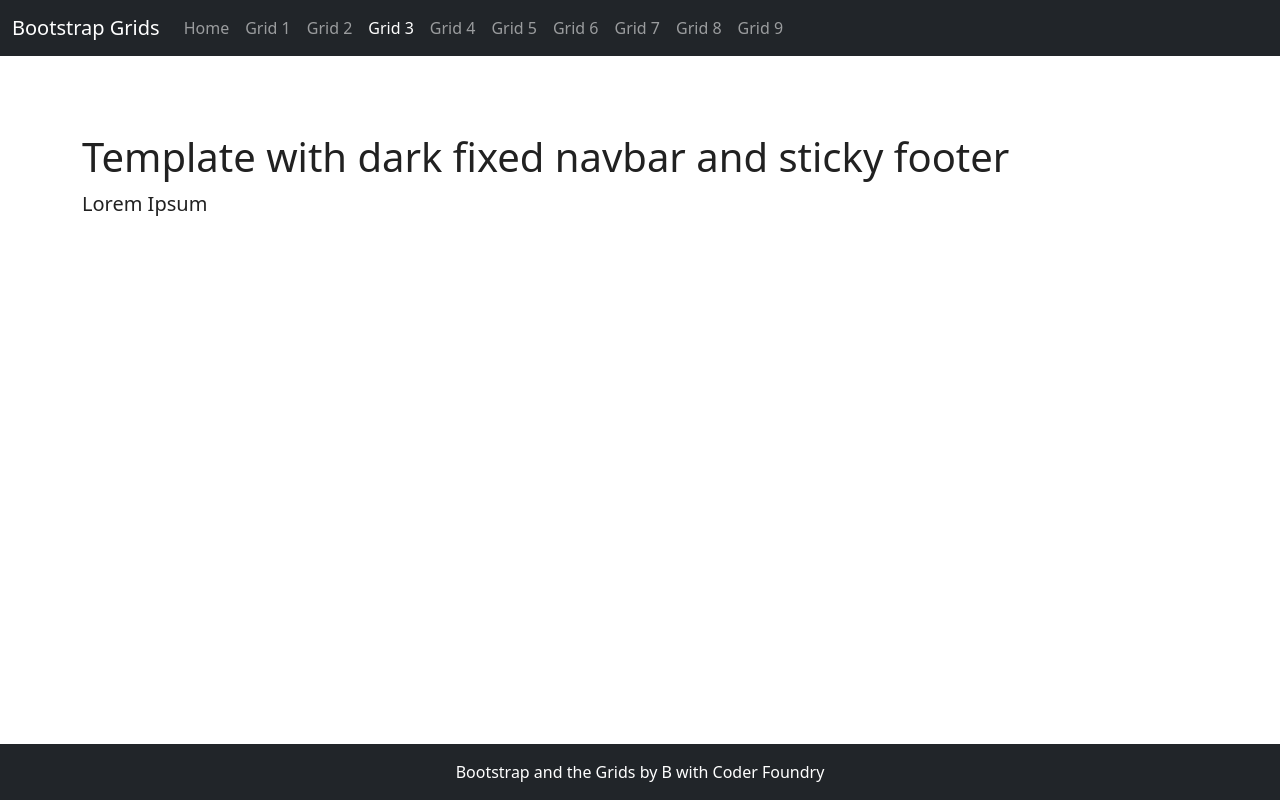
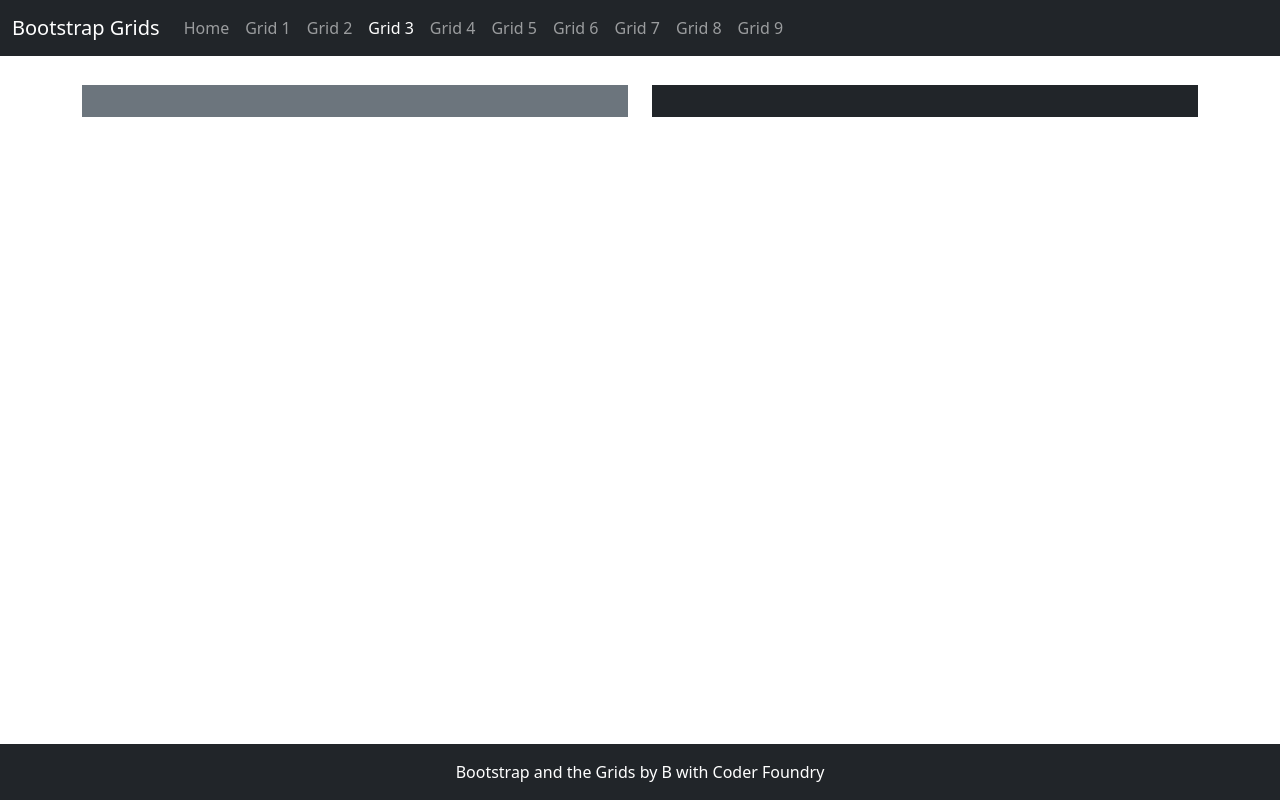
Before and after one commit to DapperNerfherder/BootstrapAndTheGrids, a plain HTML site: page Grid3.html in a window 1280 px wide. Drawn offline with nearby package versions, Linux system fonts and the light colour scheme; a web font is replaced by a local one.

Commit message:
Preparation for further work grids2-9.

```diff
--- a/Grid3.html
+++ b/Grid3.html
@@ -62,12 +62,23 @@
     </div>
   </nav>
 
-    <main class="flex-shrink-0">
-       <div class="container">
-           <h1 class="mt-5">Template with dark fixed navbar and sticky footer</h1>
-           <p class="lead">Lorem Ipsum</p>
-       </div>
-    </main>
+  <main class="flex-shrink-0">
+    <div class="container">
+        <div class="row">
+            <div class="col">
+                <div class="bg-secondary text-white h-100 p-3">
+
+                </div>
+            </div>
+            <div class="col">
+                <div class="bg-dark text-light h-100 p-3">
+
+                </div>
+            </div>
+        </div>
+    </div>
+  </main>
+
     <footer class="footer mt-auto py-3 bg-dark sticky-footer">
         <div class="container-fluid text-center">
             <span class="text-white">Bootstrap and the Grids by B with Coder Foundry</span>
```
Also changed, not shown: Grid2.html (+14 -4 lines), Grid4.html (+16 -6 lines), Grid5.html (+16 -6 lines), Grid6.html (+16 -6 lines), Grid7.html (+16 -6 lines), Grid8.html (+16 -6 lines), Grid9.html (+16 -6 lines).
